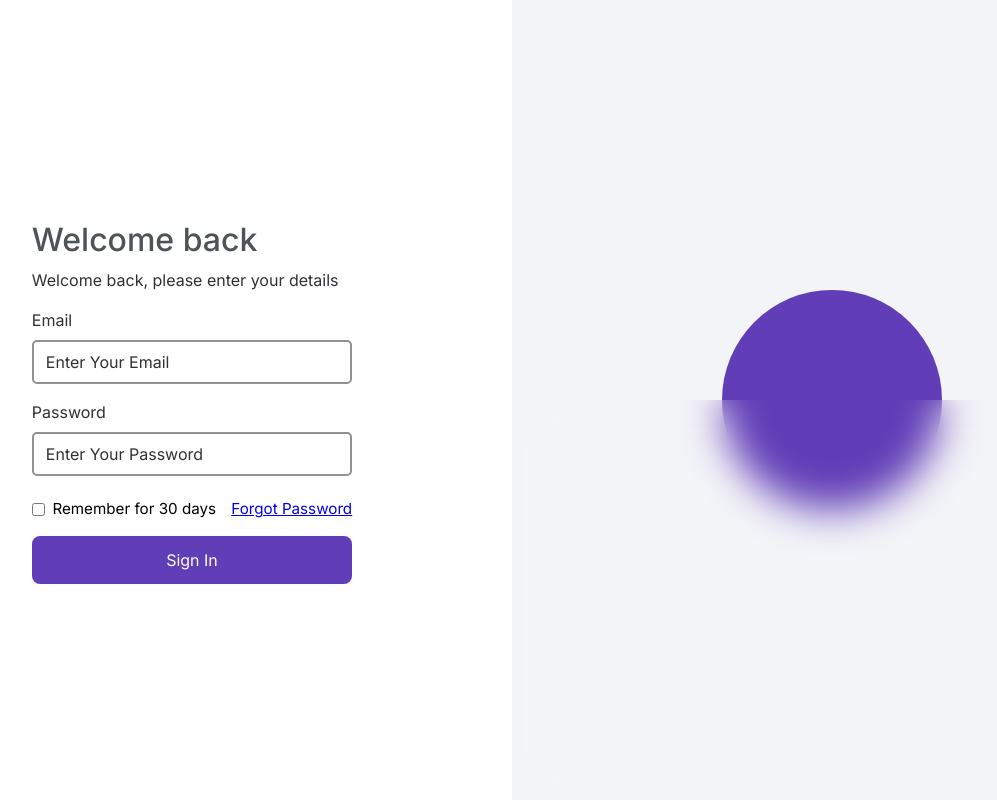
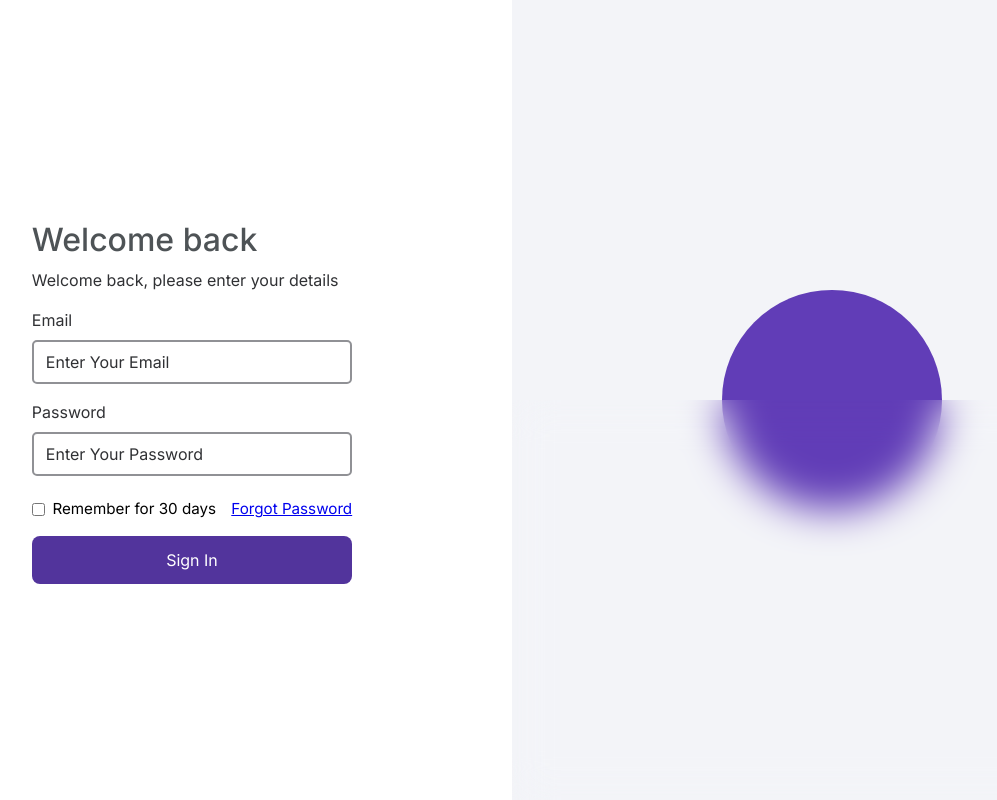
Before and after one commit to Keith-Web3/Book-store, a Next.js app: page /login in a window 1280 px wide. In both pictures the pointer is over the button "Sign In". Shown: the whole page, without its empty margins (128-1125 px from the left). Built offline with nearby package versions, Linux system fonts and the light colour scheme.

Commit message:
style: darken button on hover

```diff
--- a/src/sass/components/auth-btn.scss
+++ b/src/sass/components/auth-btn.scss
@@ -10,4 +10,9 @@
   text-transform: capitalize;
   color: white;
   cursor: pointer;
+  transition: 200ms linear background-color;
+
+  &:hover {
+    background-color: mix($purple-100, black, 85%);
+  }
 }
```
